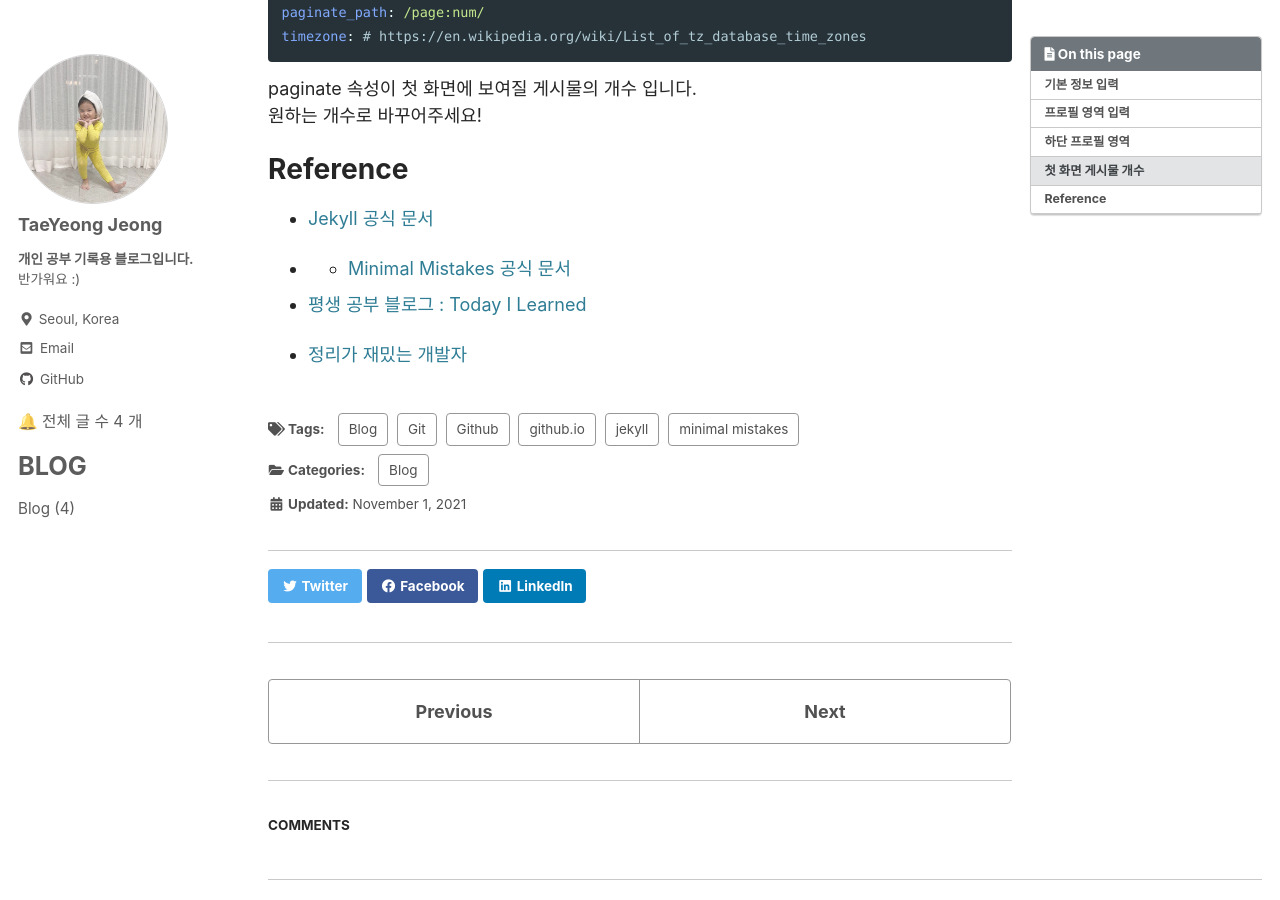
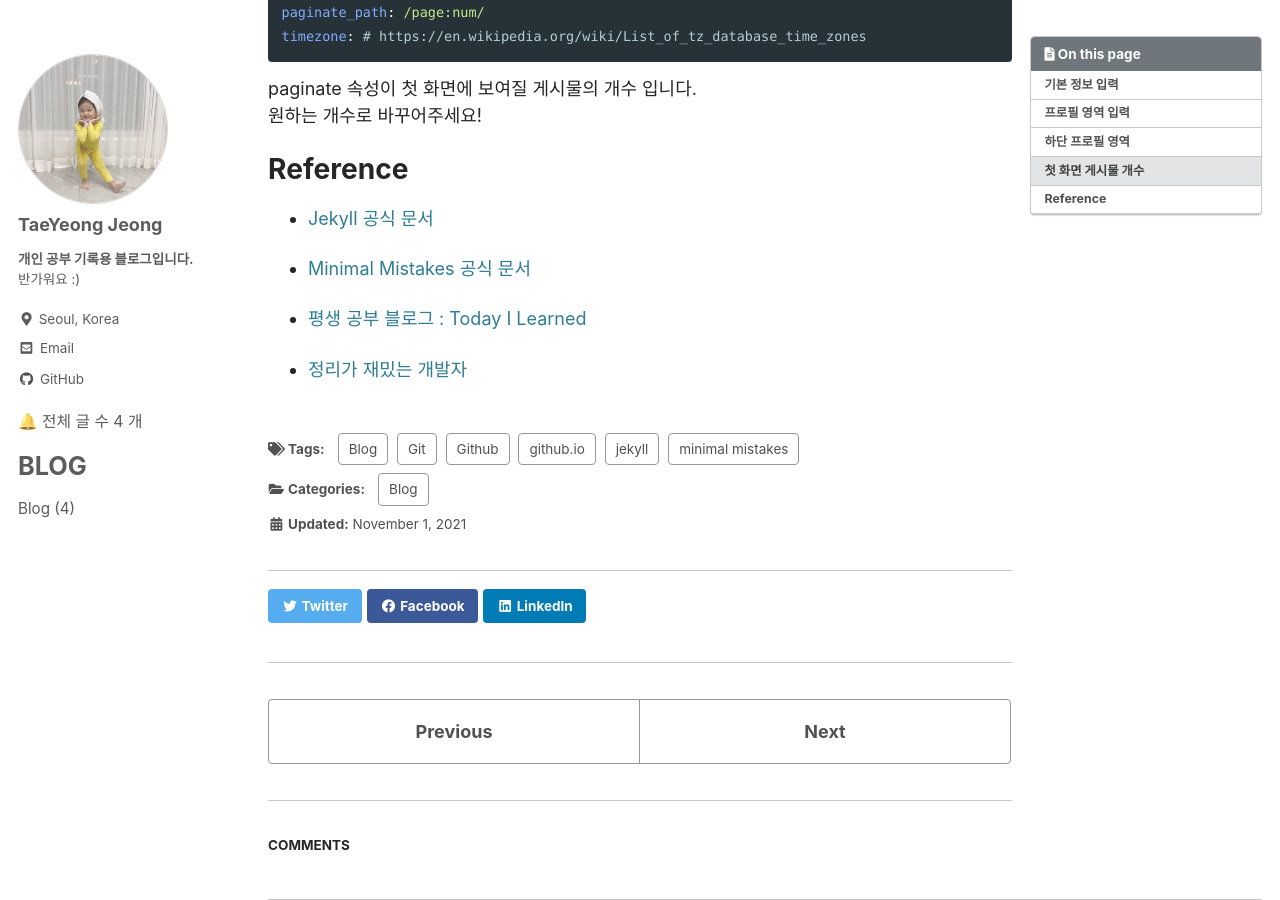
Before and after one commit to dev-taeyeong/test-blog, a Jekyll site: the page built from _posts/Github_Blog/2021-11-02-config.md, in a window 1280 px wide and 900 px high, scrolled down 3556 px. Built offline with Jekyll 4.4.1, drawn with Linux system fonts in a browser that asks for light colours; cached includes are drawn as plain includes; comment, search, counter and statistics services are not loaded.

Commit message:
게시물 링크 수정

```diff
--- a/_posts/Github_Blog/2021-11-02-config.md
+++ b/_posts/Github_Blog/2021-11-02-config.md
@@ -167,7 +167,7 @@ paginate 속성이 첫 화면에 보여질 게시물의 개수 입니다.
 
 - [Jekyll 공식 문서](https://jekyllrb.com/){:target="\_blank"}
 
-- - [Minimal Mistakes 공식 문서](https://mmistakes.github.io/minimal-mistakes/){:target="\_blank"}
+- [Minimal Mistakes 공식 문서](https://mmistakes.github.io/minimal-mistakes/){:target="\_blank"}
 
 - [평생 공부 블로그 : Today I Learned](https://ansohxxn.github.io/blog/i-made-my-blog/){:target="\_blank"}
 
```
